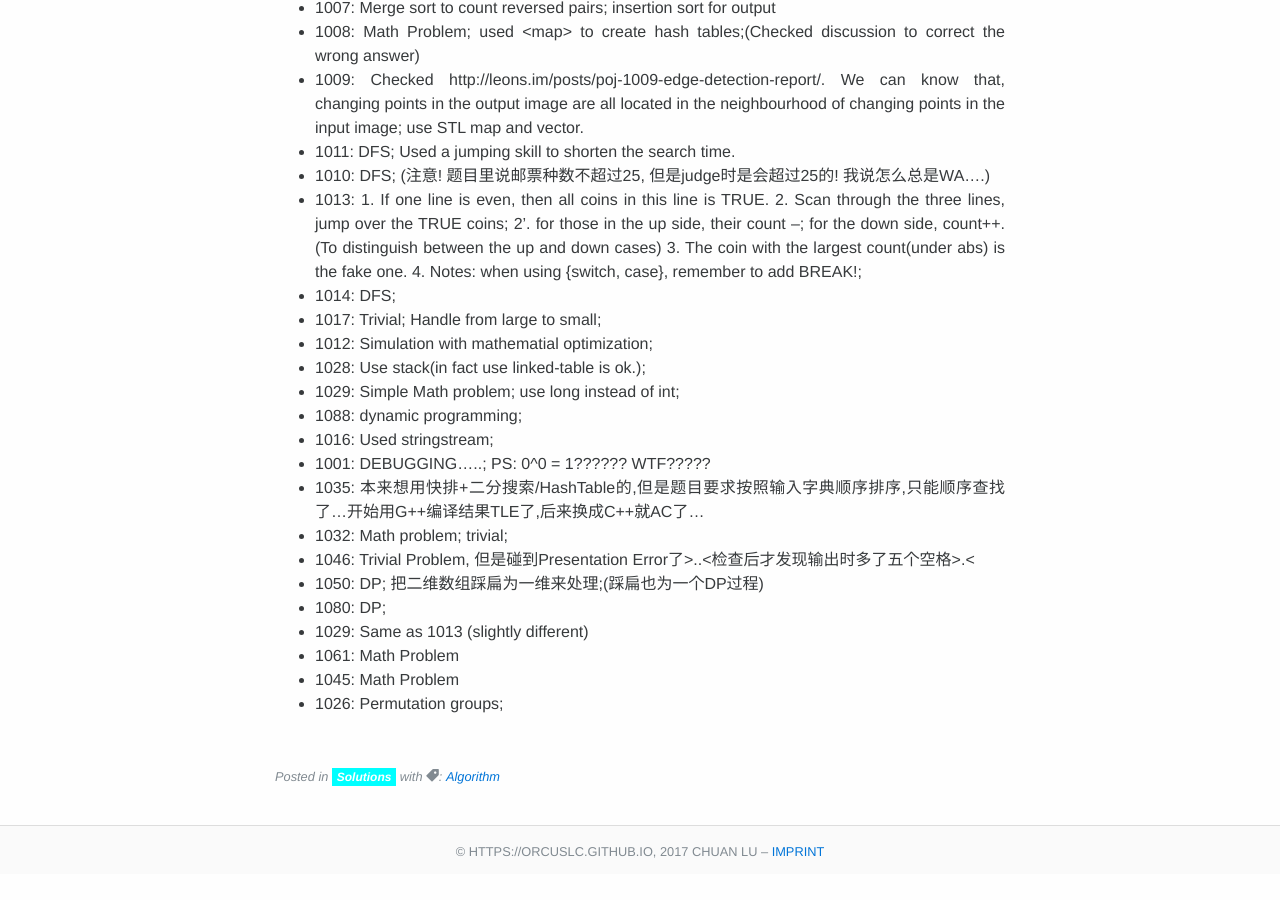
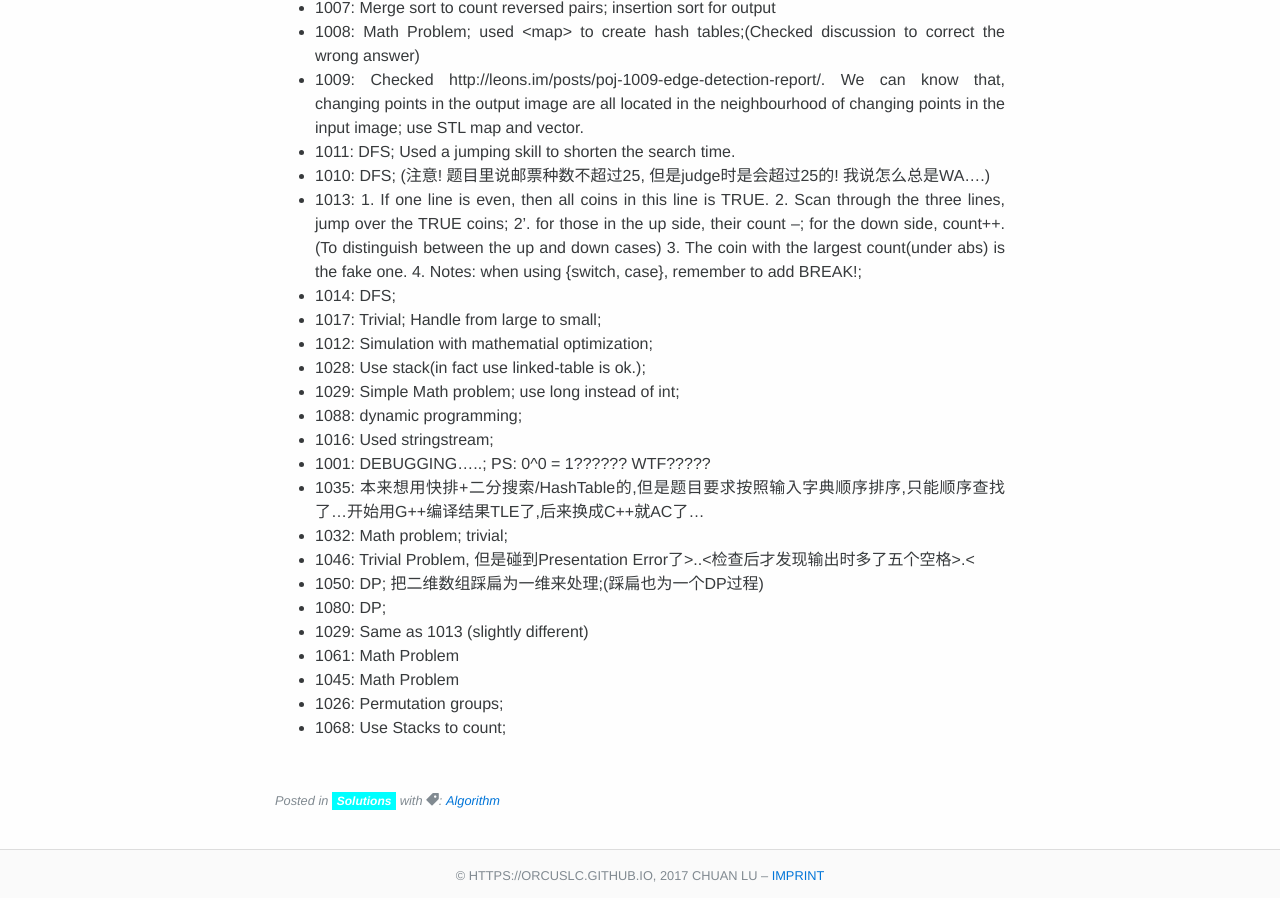
Before and after one commit to Orcuslc/blog.io, a Jekyll site: the page built from _posts/2017-03-15-Solutions-to-POJ.md, in a window 1280 px wide and 900 px high, scrolled down 651 px. Built offline with Jekyll 4.4.1, drawn with Linux system fonts in a browser that asks for light colours; some web fonts are replaced; before the commit the page ends 1527 px from its top, so only the background shows below that.

Commit message:
add poj 1068

```diff
--- a/_posts/2017-03-15-Solutions-to-POJ.md
+++ b/_posts/2017-03-15-Solutions-to-POJ.md
@@ -42,3 +42,4 @@ tag: [algorithm]
 -  1061: Math Problem
 -  1045: Math Problem
 -  1026: Permutation groups;
+-  1068: Use Stacks to count;
```
